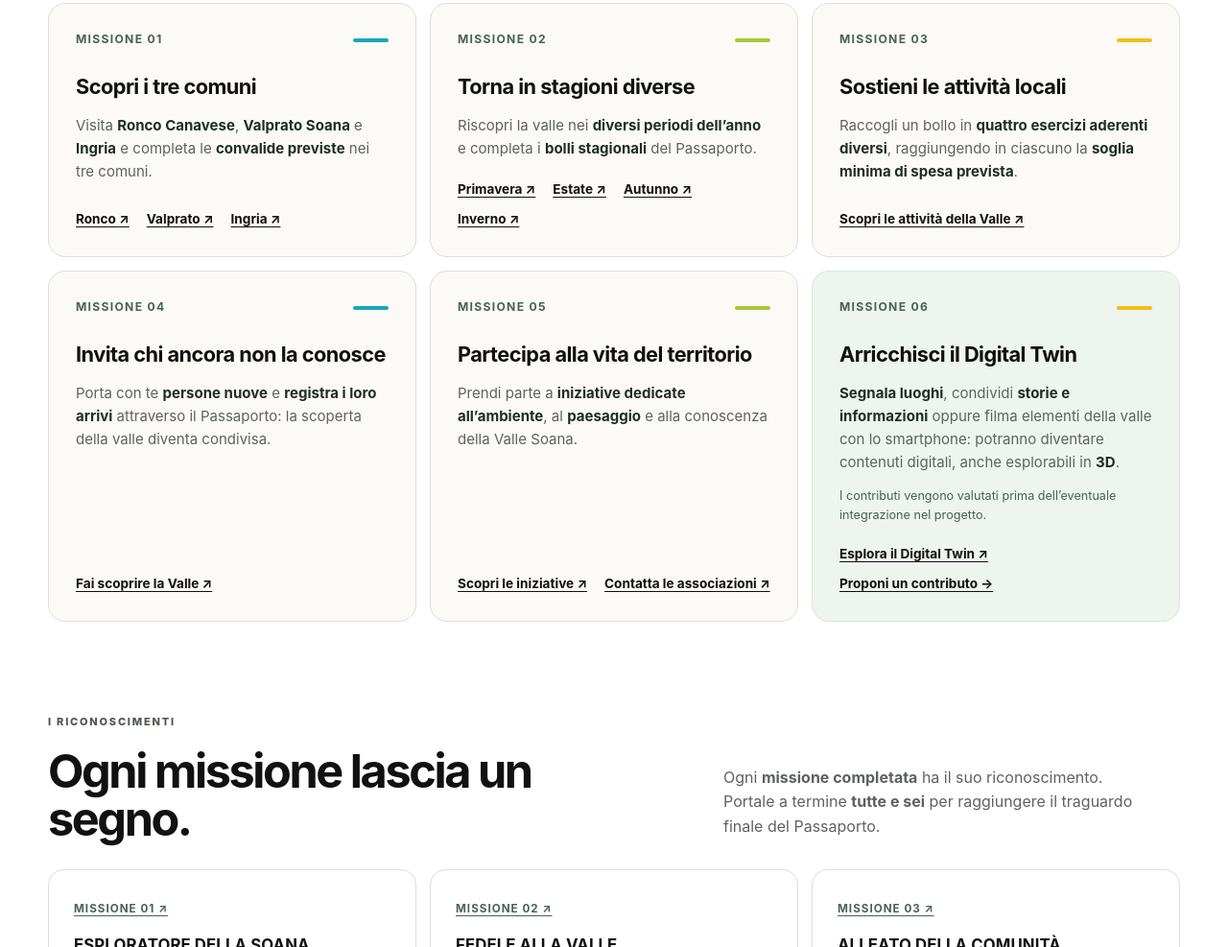
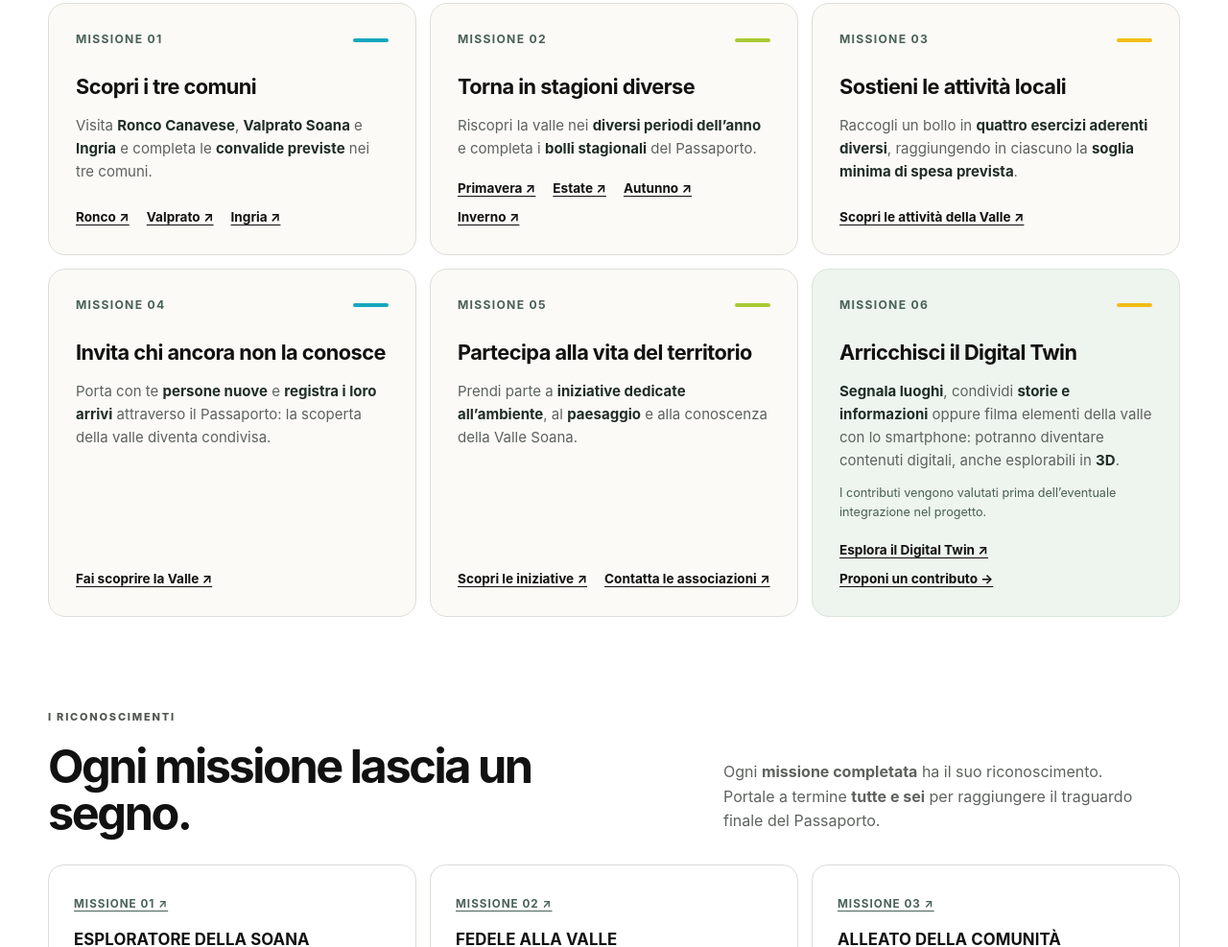
Before and after one commit to Comunita-Sassifraga/ViviSoana-Web, a plain HTML site: page public/index.html in a window 1280 px wide. Shown: the part 5322-6309 px from the top of the page at 96% size. Drawn offline with Linux system fonts and the light colour scheme.

Commit message:
Migliora accessibilità e leggibilità dei link delle missioni

```diff
--- a/public/styles.css
+++ b/public/styles.css
@@ -137,7 +137,9 @@ h2{font-size:clamp(2.75rem,5.4vw,5.4rem);line-height:.96;letter-spacing:-.052em;
 .passport-mission-digital{background:#eef4ee;border-color:#d9e5db}
 .passport-mission p.passport-mission-note{font-size:.79rem;margin-top:12px;color:#486053}
 .passport-mission-links{display:flex;flex-wrap:wrap;column-gap:18px;row-gap:10px;margin-top:auto;padding-top:20px}
-.passport-mission-links a{font-size:.85rem;font-weight:700;text-decoration:underline;text-underline-offset:3px}
+.passport-mission-links a{font-size:.85rem;font-weight:700;line-height:1.45;text-decoration:underline;text-underline-offset:3px}
+.passport-mission-links a:hover{opacity:.72}
+.passport-mission-links a:focus-visible{outline:2px solid currentColor;outline-offset:4px;border-radius:2px}
 .passport-v10-recognitions{margin-top:96px}
 .passport-final-award{display:flex;flex-wrap:wrap;align-items:baseline;gap:10px 20px;background:#334c44;color:#fff;border-radius:16px;padding:27px 30px;margin-top:24px}
 .passport-final-award span{font-size:.72rem;letter-spacing:.12em;font-weight:700;color:#d8e6dc}
```
